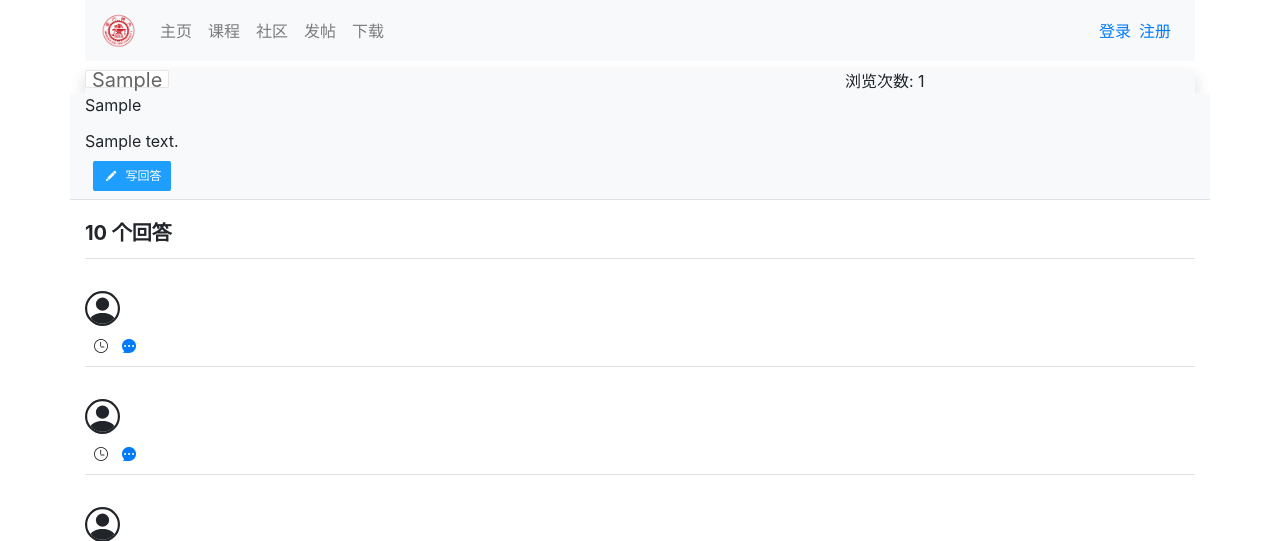
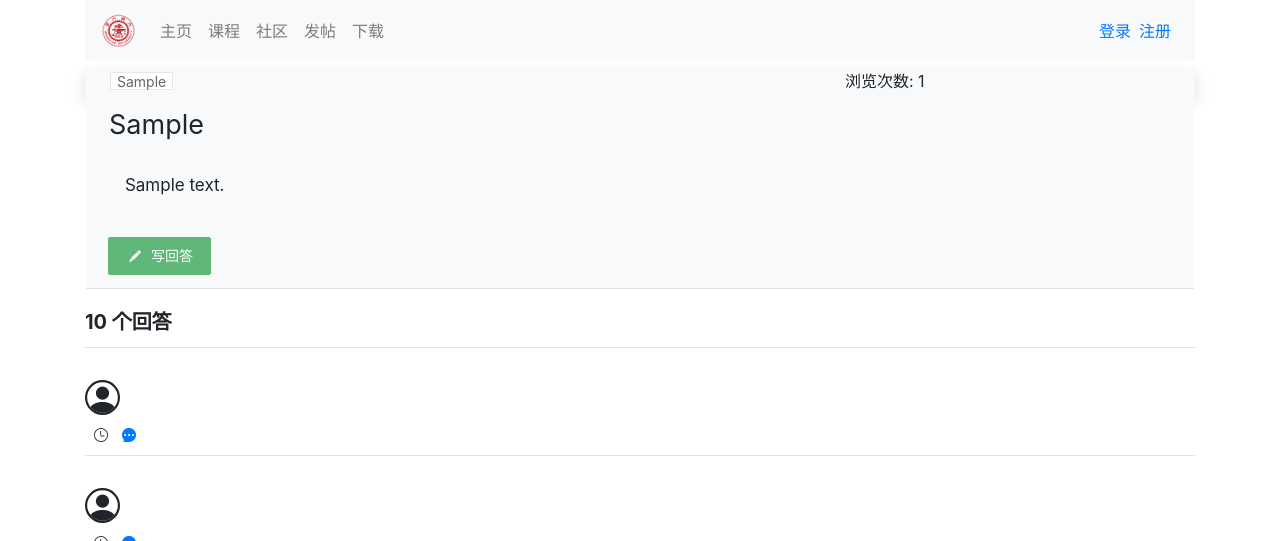
Before and after one commit to junhaideng/2020-Software-Engineering, a Django app: template project/bbs/templates/community/detail.html in a window 1280 px wide. Shown: the top 541 px of the page. Run offline with Django 3.2, Linux system fonts and the light colour scheme; data comes from the database, SQL or seed files in the repository; tables that the repository leaves empty hold one stand-in row (values such as "Sample post"); the template is opened without the code that fills it: values that come from a table or form of the project are taken from there, most other values are stand-ins (such as "Sample title", 1, 10 or a date in 2020); some libraries are stand-ins or nearby versions.

Commit message:
优化了帖子页面的显示方式与样式
优化了帖子页面的显示方式与样式

```diff
--- a/project/bbs/templates/community/detail.html
+++ b/project/bbs/templates/community/detail.html
@@ -1,5 +1,7 @@
 <!--
 author: Edgar
+大体框架，帖子详情界面
+TODO: 如何显示， 美化显示
 -->
 {% extends 'base.html' %}
 <!DOCTYPE html>
@@ -10,11 +12,13 @@ author: Edgar
 </head>
 <body>
 {% load user_related %}{# 加载和用户相关的过滤器 #}
+
 {% block content %}
 <div class=" bg-light shadow p-0 mt-2 ">
     <div class="row">
         <div class="col-8">
-            <div class="layui-badge-rim" ><span style="font-size: 20px" >{{ post.course }}</span> </div>
+            <div class="layui-badge-rim" style="margin-left: 25px"><span
+                    style="font-size: 14px">{{ post.course }}</span></div>
         </div>
         <div class="col-4">
             <div class="text">
@@ -23,31 +27,33 @@ author: Edgar
         </div>
     </div>
 </div>
-<div class="bg-light border-bottom row ">
-    <div class="col card-title">
+<div class="bg-light border-bottom row " style="margin-left: 1px;margin-right: 1px;">
+    <div class="col card-title" style="font-size: 27px;margin-top: 12px;margin-left: 8px">
         {{ post.topic }}
     </div>
+    <br/><br/><br/>
     <div class="w-100 row"></div>
-    <div class="col">
+    <div class="col" style="font-size: 17px;margin-top: 8px">
         {% autoescape off %}
-        {{ post.content |safe }}
+        &nbsp;&nbsp;&nbsp;&nbsp;&nbsp;{{ post.content |safe }}
         {% endautoescape %}
     </div>
+    <br/><br/><br/>
     <div class="w-100"></div>
-    <div class="col m-2">
-        <button class="layui-btn layui-btn-normal layui-btn-sm" onclick="reply()">
+    <div class="col" style="margin-bottom: 13px">
+        <button class="layui-btn layui-btn-normal layui-btn-checked" onclick="reply()" style="margin-left: 7px;">
             <i class="layui-icon layui-icon-edit"></i>
             写回答
         </button>
         <div id="reply" hidden>
-            <div class="row m-2">
+            <div class="row" style="margin-left:5px;margin-top: 10px">
                 <textarea placeholder="请输入内容" class="layui-textarea"></textarea>
                 </textarea>
             </div>
-            <div class="row m-2">
+            <div class="row">
                 <div class="m-2">
-                    <button class="layui-btn">提交</button>
-                    <button class="layui-btn layui-btn-primary">取消</button>
+                    <button class="layui-btn" style="margin-left:7px;margin-top: 10px;">提交</button>
+                    <button class="layui-btn layui-btn-primary" style="margin-top: 10px;">取消</button>
                 </div>
             </div>
         </div>
@@ -142,7 +148,7 @@ author: Edgar
 
         {% csrf_token %}
     </div>
-<div class="row " style="margin-top: 60px"  ></div>
+    <div class="row " style="margin-top: 60px"></div>
 </div>
 {% endblock %}
 </body>
@@ -151,6 +157,7 @@ author: Edgar
         a {
             text-decoration: none;
         }
+
         a:hover {
             text-decoration: none;
         }
@@ -161,7 +168,9 @@ author: Edgar
             let element = document.getElementById("reply_" + id);
             element.hidden = !element.hidden
         }
+
         function reply() {
+            console.log('f')
             let element = document.getElementById("reply");
             element.hidden = !element.hidden;
         }
@@ -210,7 +219,10 @@ author: Edgar
                     );
                 }
             })
+
+
         }
     </script>
+
 {% endblock %}
 </html>
```
